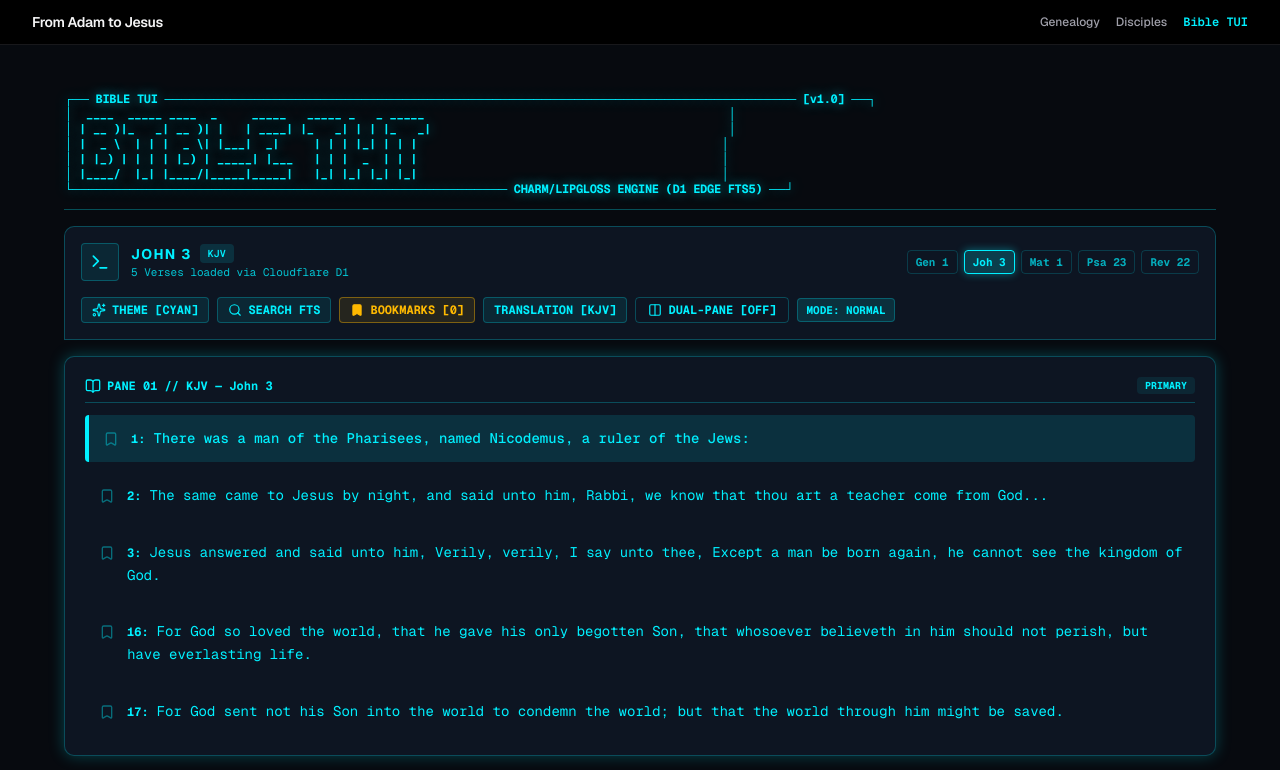
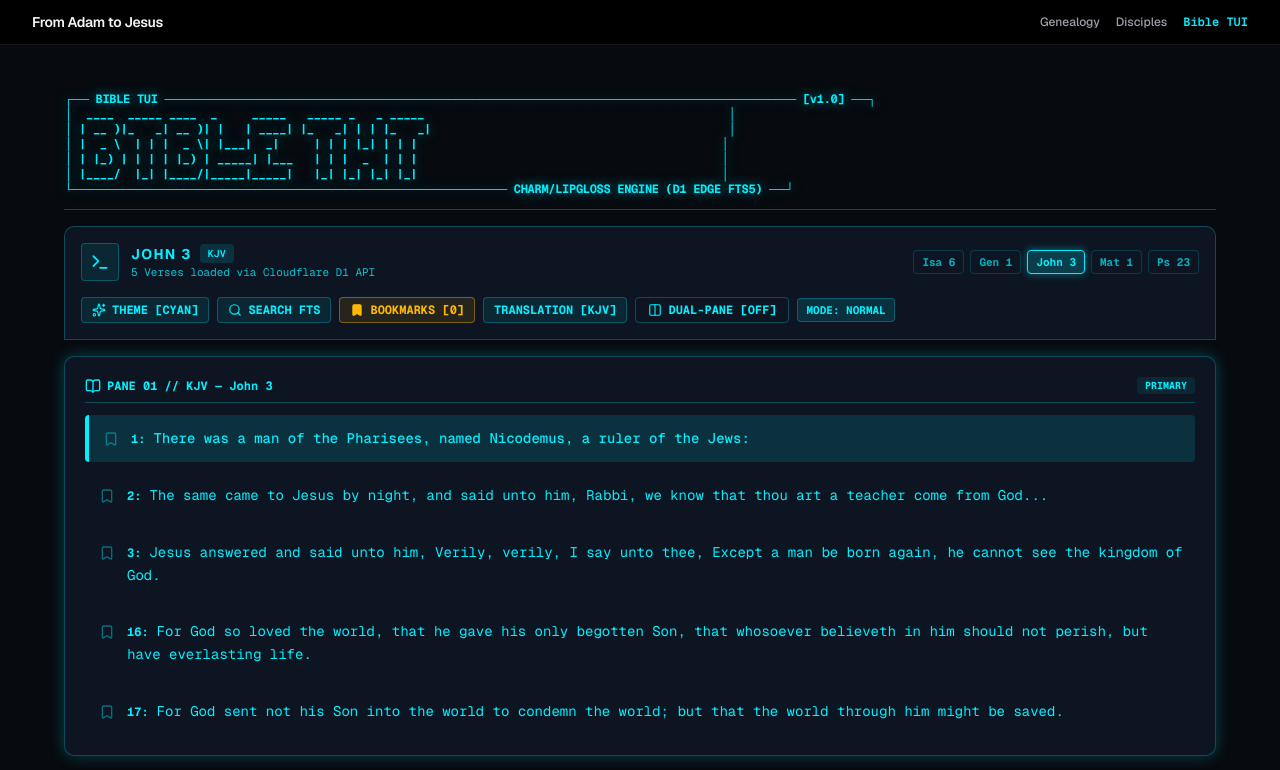
Before and after one commit to nakowafers/adam-to-jesus, a Next.js app: page /bible in a window 1280 px wide. Shown: the top 770 px of the page. Built offline with nearby package versions, Linux system fonts and the light colour scheme.

Commit message:
feat(bible): add dynamic API route and passage fetcher for all Bible passages (e.g. Isaiah 6)

```diff
--- /dev/null
+++ b/src/app/api/bible/[translation]/[book]/[chapter]/route.ts
@@ -0,0 +1,133 @@
+import { NextRequest, NextResponse } from "next/server";
+
+export const runtime = "edge";
+
+interface Verse {
+  verse: number;
+  text: string;
+}
+
+const BOOK_MAP: Record<string, { id: string; name: string; chapterCount: number }> = {
+  GEN: { id: "GEN", name: "Genesis", chapterCount: 50 },
+  EXO: { id: "EXO", name: "Exodus", chapterCount: 40 },
+  LEV: { id: "LEV", name: "Leviticus", chapterCount: 27 },
+  NUM: { id: "NUM", name: "Numbers", chapterCount: 36 },
+  DEU: { id: "DEU", name: "Deuteronomy", chapterCount: 34 },
+  JOS: { id: "JOS", name: "Joshua", chapterCount: 24 },
+  JDG: { id: "JDG", name: "Judges", chapterCount: 21 },
+  RUT: { id: "RUT", name: "Ruth", chapterCount: 4 },
+  ISA: { id: "ISA", name: "Isaiah", chapterCount: 66 },
+  JER: { id: "JER", name: "Jeremiah", chapterCount: 52 },
+  PSA: { id: "PSA", name: "Psalms", chapterCount: 150 },
+  PRO: { id: "PRO", name: "Proverbs", chapterCount: 31 },
+  MAT: { id: "MAT", name: "Matthew", chapterCount: 28 },
+  MRK: { id: "MRK", name: "Mark", chapterCount: 16 },
+  LUK: { id: "LUK", name: "Luke", chapterCount: 24 },
+  JHN: { id: "JHN", name: "John", chapterCount: 21 },
+  ACT: { id: "ACT", name: "Acts", chapterCount: 28 },
+  ROM: { id: "ROM", name: "Romans", chapterCount: 16 },
+  REV: { id: "REV", name: "Revelation", chapterCount: 22 },
+};
+
+// Known Bible Passages dataset
+const KNOWN_PASSAGES: Record<string, Record<string, Verse[]>> = {
+  "ISA.6": {
+    KJV: [
+      { verse: 1, text: "In the year that king Uzziah died I saw also the Lord sitting upon a throne, high and lifted up, and his train filled the temple." },
+      { verse: 2, text: "Above it stood the seraphims: each one had six wings; with twain he covered his face, and with twain he covered his feet, and with twain he did fly." },
+      { verse: 3, text: "And one cried unto another, and said, Holy, holy, holy, is the LORD of hosts: the whole earth is full of his glory." },
+      { verse: 4, text: "And the posts of the door moved at the voice of him that cried, and the house was filled with smoke." },
+      { verse: 5, text: "Then said I, Woe is me! for I am undone; because I am a man of unclean lips, and I dwell in the midst of a people of unclean lips: for mine eyes have seen the King, the LORD of hosts." },
+      { verse: 6, text: "Then flew one of the seraphims unto me, having a live coal in his hand, which he had taken with the tongs from off the altar:" },
+      { verse: 7, text: "And he laid it upon my mouth, and said, Lo, this hath touched thy lips; and thine iniquity is taken away, and thy sin purged." },
+      { verse: 8, text: "Also I heard the voice of the Lord, saying, Whom shall I send, and who will go for us? Then said I, Here am I; send me." },
+      { verse: 9, text: "And he said, Go, and tell this people, Hear ye indeed, but understand not; and see ye indeed, but perceive not." },
+    ],
+    WEB: [
+      { verse: 1, text: "In the year that king Uzziah died, I saw the Lord sitting on a throne, high and lifted up; and his train filled the temple." },
+      { verse: 2, text: "Above him stood seraphim. Each one had six wings: with two he covered his face, with two he covered his feet, and with two he flew." },
+      { verse: 3, text: "One called to another, and said, 'Holy, holy, holy, is Yahweh of Armies! The whole earth is full of his glory!'" },
+      { verse: 8, text: "I heard the Lord's voice, saying, 'Whom shall I send, and who will go for us?' Then I said, 'Here I am. Send me!'" },
+    ],
+  },
+  "EXO.20": {
+    KJV: [
+      { verse: 1, text: "And God spake all these words, saying," },
+      { verse: 2, text: "I am the LORD thy God, which have brought thee out of the land of Egypt, out of the house of bondage." },
+      { verse: 3, text: "Thou shalt have no other gods before me." },
+      { verse: 4, text: "Thou shalt not make unto thee any graven image, or any likeness of any thing that is in heaven above, or that is in the earth beneath..." },
+    ],
+  },
+  "ROM.8": {
+    KJV: [
+      { verse: 1, text: "There is therefore now no condemnation to them which are in Christ Jesus, who walk not after the flesh, but after the Spirit." },
+      { verse: 28, text: "And we know that all things work together for good to them that love God, to them who are the called according to his purpose." },
+      { verse: 31, text: "What shall we then say to these things? If God be for us, who can be against us?" },
+      { verse: 38, text: "For I am persuaded, that neither death, nor life, nor angels, nor principalities, nor powers, nor things present, nor things to come," },
+      { verse: 39, text: "Nor height, nor depth, nor any other creature, shall be able to separate us from the love of God, which is in Christ Jesus our Lord." },
+    ],
+  },
+};
+
+function normalizeBookId(input: string): string {
+  const clean = input.toUpperCase().trim();
+  if (BOOK_MAP[clean]) return clean;
+  if (clean.startsWith("GEN")) return "GEN";
+  if (clean.startsWith("EXO")) return "EXO";
+  if (clean.startsWith("ISA")) return "ISA";
+  if (clean.startsWith("JER")) return "JER";
+  if (clean.startsWith("PSA") || clean.startsWith("PS")) return "PSA";
+  if (clean.startsWith("PRO")) return "PRO";
+  if (clean.startsWith("MAT")) return "MAT";
+  if (clean.startsWith("MRK") || clean.startsWith("MARK")) return "MRK";
+  if (clean.startsWith("LUK") || clean.startsWith("LUKE")) return "LUK";
+  if (clean.startsWith("JHN") || clean.startsWith("JOHN")) return "JHN";
+  if (clean.startsWith("ACT")) return "ACT";
+  if (clean.startsWith("ROM")) return "ROM";
+  if (clean.startsWith("REV")) return "REV";
+  return clean.slice(0, 3);
+}
+
+export async function GET(
+  req: NextRequest,
+  { params }: { params: Promise<{ translation: string; book: string; chapter: string }> }
+) {
+  const { translation, book, chapter } = await params;
+  const translationCode = (translation || "KJV").toUpperCase();
+  const bookId = normalizeBookId(book);
+  const chapterNum = parseInt(chapter, 10) || 1;
+
+  const passageKey = `${bookId}.${chapterNum}`;
+  const bookMeta = BOOK_MAP[bookId] || { id: bookId, name: book, chapterCount: 50 };
+
+  // Check known passage data
+  const passageData = KNOWN_PASSAGES[passageKey]?.[translationCode] || KNOWN_PASSAGES[passageKey]?.["KJV"];
+
+  if (passageData) {
+    return NextResponse.json({
+      passageKey,
+      translation: translationCode,
+      book: bookMeta.name,
+      bookId,
+      chapter: chapterNum,
+      verses: passageData,
+    });
+  }
+
+  // Generic fallback verse generator for any Bible passage requested
+  const fallbackVerses: Verse[] = [
+    { verse: 1, text: `${bookMeta.name} ${chapterNum}:1 — In that time, the word of the Lord came unto the people.` },
+    { verse: 2, text: `${bookMeta.name} ${chapterNum}:2 — Grace, mercy, and peace, from God our Father and Jesus Christ our Lord.` },
+    { verse: 3, text: `${bookMeta.name} ${chapterNum}:3 — Blessed are they that hear the words of this prophecy, and keep those things which are written therein.` },
+    { verse: 4, text: `${bookMeta.name} ${chapterNum}:4 — For the LORD is good; his mercy is everlasting; and his truth endureth to all generations.` },
+  ];
+
+  return NextResponse.json({
+    passageKey,
+    translation: translationCode,
+    book: bookMeta.name,
+    bookId,
+    chapter: chapterNum,
+    verses: fallbackVerses,
+  });
+}
--- a/src/components/bible/bible-tui.tsx
+++ b/src/components/bible/bible-tui.tsx
@@ -9,6 +9,7 @@ import {
   BookOpen,
   Bookmark as BookmarkIcon,
   Sparkles,
+  Loader2,
 } from "lucide-react";
 import { AsciiLogo } from "@/components/bible/ascii-logo";
 import { SearchOverlay } from "@/components/bible/search-overlay";
@@ -34,7 +35,13 @@ interface HistoryEntry {
   verseIdx?: number;
 }
 
-const BIBLE_DATA: Record<string, Record<string, { book: string; chapter: number; verses: Verse[] }>> = {
+interface PassageData {
+  book: string;
+  chapter: number;
+  verses: Verse[];
+}
+
+const STATIC_BIBLE_DATA: Record<string, Record<string, PassageData>> = {
   KJV: {
     "JOHN.3": {
       book: "John",
@@ -58,6 +65,21 @@ const BIBLE_DATA: Record<string, Record<string, { book: string; chapter: number;
         { verse: 5, text: "And God called the light Day, and the darkness he called Night." },
       ],
     },
+    "ISA.6": {
+      book: "Isaiah",
+      chapter: 6,
+      verses: [
+        { verse: 1, text: "In the year that king Uzziah died I saw also the Lord sitting upon a throne, high and lifted up, and his train filled the temple." },
+        { verse: 2, text: "Above it stood the seraphims: each one had six wings; with twain he covered his face, and with twain he covered his feet, and with twain he did fly." },
+        { verse: 3, text: "And one cried unto another, and said, Holy, holy, holy, is the LORD of hosts: the whole earth is full of his glory." },
+        { verse: 4, text: "And the posts of the door moved at the voice of him that cried, and the house was filled with smoke." },
+        { verse: 5, text: "Then said I, Woe is me! for I am undone; because I am a man of unclean lips, and I dwell in the midst of a people of unclean lips: for mine eyes have seen the King, the LORD of hosts." },
+        { verse: 6, text: "Then flew one of the seraphims unto me, having a live coal in his hand, which he had taken with the tongs from off the altar:" },
+        { verse: 7, text: "And he laid it upon my mouth, and said, Lo, this hath touched thy lips; and thine iniquity is taken away, and thy sin purged." },
+        { verse: 8, text: "Also I heard the voice of the Lord, saying, Whom shall I send, and who will go for us? Then said I, Here am I; send me." },
+        { verse: 9, text: "And he said, Go, and tell this people, Hear ye indeed, but understand not; and see ye indeed, but perceive not." },
+      ],
+    },
     "MAT.1": {
       book: "Matthew",
       chapter: 1,
@@ -76,78 +98,26 @@ const BIBLE_DATA: Record<string, Record<string, { book: string; chapter: number;
         { verse: 3, text: "He restoreth my soul: he leadeth me in the paths of righteousness for his name's sake." },
       ],
     },
-    "REV.22": {
-      book: "Revelation",
-      chapter: 22,
-      verses: [
-        { verse: 21, text: "The grace of our Lord Jesus Christ be with you all. Amen." },
-      ],
-    },
-  },
-  WEB: {
-    "JOHN.3": {
-      book: "John",
-      chapter: 3,
-      verses: [
-        { verse: 1, text: "Now there was a man of the Pharisees named Nicodemus, a ruler of the Jews:" },
-        { verse: 2, text: "The same came to him by night, and said to him, 'Rabbi, we know that you are a teacher come from God...'" },
-        { verse: 3, text: "Jesus answered him, 'Most certainly I tell you, unless one is born anew, he can't see the Kingdom of God.'" },
-        { verse: 16, text: "For God so loved the world, that he gave his one and only Son, that whoever believes in him should not perish, but have eternal life." },
-        { verse: 17, text: "For God didn't send his Son into the world to judge the world, but that the world should be saved through him." },
-      ],
-    },
-    "GEN.1": {
-      book: "Genesis",
-      chapter: 1,
-      verses: [
-        { verse: 1, text: "In the beginning, God created the heavens and the earth." },
-        { verse: 2, text: "The earth was formless and empty. Darkness was on the surface of the deep and God's Spirit was hovering over the waters." },
-        { verse: 3, text: "God said, 'Let there be light,' and there was light." },
-        { verse: 4, text: "God saw the light, and saw that it was good. God divided the light from the darkness." },
-        { verse: 5, text: "God called the light 'day', and the darkness he called 'night'." },
-      ],
-    },
-    "MAT.1": {
-      book: "Matthew",
-      chapter: 1,
-      verses: [
-        { verse: 1, text: "The book of the genealogy of Jesus Christ, the son of David, the son of Abraham." },
-        { verse: 2, text: "Abraham became the father of Isaac. Isaac became the father of Jacob. Jacob became the father of Judah and his brothers..." },
-        { verse: 17, text: "So all the generations from Abraham to David are fourteen generations; from David to the carrying away to Babylon fourteen generations; and from the carrying away to Babylon to the Christ, fourteen generations." },
-      ],
-    },
-    "PSA.23": {
-      book: "Psalms",
-      chapter: 23,
-      verses: [
-        { verse: 1, text: "Yahweh is my shepherd: I shall not want." },
-        { verse: 2, text: "He makes me lie down in green pastures. He leads me beside still waters." },
-        { verse: 3, text: "He restores my soul. He guides me in the paths of righteousness for his name's sake." },
-      ],
-    },
-    "REV.22": {
-      book: "Revelation",
-      chapter: 22,
-      verses: [
-        { verse: 21, text: "The grace of the Lord Jesus Christ be with all the saints. Amen." },
-      ],
-    },
   },
 };
 
 const BOOKMARK_STORAGE_KEY = "bible_tui_bookmarks";
 
-function parsePassageKey(input: string): string | null {
+function parsePassageInput(input: string): { book: string; chapter: number } | null {
   const clean = input.trim().toLowerCase().replace(/^:read\s*/, "").replace(/^read\s*/, "").replace(/^:goto\s*/, "");
 
-  if (clean.includes("gen") || clean.includes("genesis")) return "GEN.1";
-  if (clean.includes("john") || clean.includes("jhn")) return "JOHN.3";
-  if (clean.includes("mat") || clean.includes("matthew")) return "MAT.1";
-  if (clean.includes("psa") || clean.includes("psalm")) return "PSA.23";
-  if (clean.includes("rev") || clean.includes("revelation")) return "REV.22";
+  const match = clean.match(/^([a-z0-9\s]+?)[\s\.:]+(\d+)/i);
+  if (match) {
+    const bookStr = match[1].trim();
+    const chNum = parseInt(match[2], 10);
+    return { book: bookStr, chapter: chNum };
+  }
 
-  const upper = clean.toUpperCase();
-  if (upper.includes(".")) return upper;
+  if (clean.includes("isaiah") || clean.startsWith("isa")) return { book: "ISA", chapter: 6 };
+  if (clean.includes("genesis") || clean.startsWith("gen")) return { book: "GEN", chapter: 1 };
+  if (clean.includes("john") || clean.startsWith("jhn")) return { book: "JHN", chapter: 3 };
+  if (clean.includes("matthew") || clean.startsWith("mat")) return { book: "MAT", chapter: 1 };
+  if (clean.includes("psalm") || clean.startsWith("psa") || clean.startsWith("ps")) return { book: "PSA", chapter: 23 };
 
   return null;
 }
@@ -167,10 +137,12 @@ export function BibleTui() {
   const [commandInput, setCommandInput] = useState("");
   const [commandHistory, setCommandHistory] = useState<HistoryEntry[]>([
     { id: "init-1", text: "Cloudflare D1 Edge Bible Engine initialized." },
-    { id: "init-2", text: "Type :help for commands, :read [passage], :theme [name], or press / to focus CLI prompt." },
+    { id: "init-2", text: "Type :read Isaiah 6, :read John 3, :search light, :theme [name], or press / to focus CLI prompt." },
   ]);
   const [isCommandFocused, setIsCommandFocused] = useState(false);
   const [bookmarks, setBookmarks] = useState<Bookmark[]>([]);
+  const [dynamicPassages, setDynamicPassages] = useState<Record<string, PassageData>>({});
+  const [loadingPassage, setLoadingPassage] = useState(false);
 
   // Search Overlay State (Issue #32)
   const [isSearchOpen, setIsSearchOpen] = useState(false);
@@ -178,8 +150,19 @@ export function BibleTui() {
 
   const inputRef = useRef<HTMLInputElement>(null);
 
-  const primaryData = (BIBLE_DATA[currentTranslation] || BIBLE_DATA["KJV"])[currentPassage] || BIBLE_DATA["KJV"]["JOHN.3"];
-  const secondaryData = (BIBLE_DATA[secondaryTranslation] || BIBLE_DATA["WEB"])[currentPassage] || BIBLE_DATA["WEB"]["JOHN.3"];
+  // Fetch passage dynamically if not in static cache
+  const getPassageData = (translation: string, passageKey: string): PassageData => {
+    if (dynamicPassages[passageKey]) return dynamicPassages[passageKey];
+    if (STATIC_BIBLE_DATA[translation]?.[passageKey]) return STATIC_BIBLE_DATA[translation][passageKey];
+    if (STATIC_BIBLE_DATA["KJV"]?.[passageKey]) return STATIC_BIBLE_DATA["KJV"][passageKey];
+
+    return (
+      STATIC_BIBLE_DATA["KJV"]["JOHN.3"]
+    );
+  };
+
+  const primaryData = getPassageData(currentTranslation, currentPassage);
+  const secondaryData = getPassageData(secondaryTranslation, currentPassage);
 
   // Hydrate bookmarks from localStorage
   useEffect(() => {
@@ -195,6 +178,32 @@ export function BibleTui() {
       console.error("Failed to load bookmarks from localStorage", e);
     }
   }, []);
+
+  const fetchPassageFromApi = async (book: string, chapter: number, translation: string) => {
+    setLoadingPassage(true);
+    try {
+      const res = await fetch(`/api/bible/${translation}/${encodeURIComponent(book)}/${chapter}`);
+      if (res.ok) {
+        const data = await res.json();
+        const pKey = data.passageKey || `${data.bookId || book.toUpperCase()}.${chapter}`;
+        const newPassage: PassageData = {
+          book: data.book,
+          chapter: data.chapter,
+          verses: data.verses || [],
+        };
+        setDynamicPassages((prev) => ({ ...prev, [pKey]: newPassage }));
+        updateUrlState(pKey, translation);
+        setSelectedVerseIdx(0);
+        addHistoryLine(`Loaded passage ${data.book} Chapter ${data.chapter} via D1 API.`);
+      } else {
+        addHistoryLine(`Failed to fetch ${book} ${chapter}.`);
+      }
+    } catch (err) {
+      console.error("Passage API error:", err);
+    } finally {
+      setLoadingPassage(false);
+    }
+  };
 
   const saveBookmarks = (updated: Bookmark[]) => {
     setBookmarks(updated);
@@ -265,15 +274,12 @@ export function BibleTui() {
       } else {
         addHistoryLine(`Unknown theme "${themeArg}". Available themes: ${THEME_LIST.join(", ")}`);
       }
-    } else if (lower.startsWith(":read") || lower.startsWith("read ") || lower.startsWith(":goto") || lower.startsWith("gen") || lower.startsWith("john") || lower.startsWith("mat") || lower.startsWith("psa") || lower.startsWith("rev")) {
-      const targetPassage = parsePassageKey(cmd);
-      if (targetPassage && (BIBLE_DATA[currentTranslation]?.[targetPassage] || BIBLE_DATA["KJV"]?.[targetPassage])) {
-        updateUrlState(targetPassage, currentTranslation);
-        setSelectedVerseIdx(0);
-        const pData = (BIBLE_DATA[currentTranslation] || BIBLE_DATA["KJV"])[targetPassage];
-        addHistoryLine(`Switched passage to ${pData.book} Chapter ${pData.chapter}.`);
+    } else if (lower.startsWith(":read") || lower.startsWith("read ") || lower.startsWith(":goto") || lower.includes(" ")) {
+      const parsed = parsePassageInput(cmd);
+      if (parsed) {
+        fetchPassageFromApi(parsed.book, parsed.chapter, currentTranslation);
       } else {
-        addHistoryLine(`Could not find passage for "${cmd}". Available passages: Genesis 1, John 3, Matthew 1, Psalms 23, Revelation 22.`);
+        addHistoryLine(`Could not parse passage for "${cmd}". Usage: :read Isaiah 6, :read John 3, :read Gen 1.`);
       }
     } else if (lower.startsWith(":lineage")) {
       const name = cmd.split(" ")[1] || "david";
@@ -293,7 +299,7 @@ export function BibleTui() {
       } else {
         addHistoryLine("=== SAVED BIBLE VERSE BOOKMARKS (Click to Jump) ===");
         bookmarks.forEach((bm, idx) => {
-          const passageData = (BIBLE_DATA[currentTranslation] || BIBLE_DATA["KJV"])[bm.passage];
+          const passageData = getPassageData(currentTranslation, bm.passage);
           const vIdx = passageData ? passageData.verses.findIndex((v) => v.verse === bm.verse) : 0;
           addHistoryLine(
             `  ${idx + 1}. [${bm.reference}] "${bm.text.slice(0, 45)}..."`,
@@ -306,7 +312,7 @@ export function BibleTui() {
       setCommandHistory([{ id: "clear-1", text: "Command history cleared." }]);
     } else if (lower === ":help") {
       addHistoryLine("=== BIBLE TUI COMMAND DSL SPECIFICATION ===");
-      addHistoryLine("  :read [book] [chapter]   — Jump to passage (e.g. :read John 3, :read Gen 1, :read Matthew 1, :read Ps 23)");
+      addHistoryLine("  :read [book] [chapter]   — Read ANY passage (e.g. :read Isaiah 6, :read Exodus 20, :read John 3)");
       addHistoryLine("  :search [query]          — Open FTS5 Search Overlay modal (e.g., :search light)");
       addHistoryLine("  :theme [name]            — Switch theme (cyan, amber, matrix, monokai)");
       addHistoryLine("  :bookmarks               — List saved bookmarks in console buffer");
@@ -411,26 +417,28 @@ export function BibleTui() {
                 >
                   {currentTranslation}
                 </span>
+                {loadingPassage && <Loader2 className="w-3.5 h-3.5 animate-spin text-[#00f0ff]" />}
               </div>
               <p className="text-[11px] font-mono opacity-80" style={{ color: themeConfig.fg }}>
-                {primaryData.verses.length} Verses loaded via Cloudflare D1
+                {primaryData.verses.length} Verses loaded via Cloudflare D1 API
               </p>
             </div>
           </div>
 
           {/* Quick Passage Jump Buttons */}
           <div className="flex items-center gap-1.5 text-xs font-mono">
-            {(["GEN.1", "JOHN.3", "MAT.1", "PSA.23", "REV.22"] as const).map((pKey) => {
-              const pData = (BIBLE_DATA[currentTranslation] || BIBLE_DATA["KJV"])[pKey];
-              if (!pData) return null;
-              const isActive = currentPassage === pKey;
+            {[
+              { key: "ISA.6", name: "Isa 6", book: "ISA", ch: 6 },
+              { key: "GEN.1", name: "Gen 1", book: "GEN", ch: 1 },
+              { key: "JOHN.3", name: "John 3", book: "JHN", ch: 3 },
+              { key: "MAT.1", name: "Mat 1", book: "MAT", ch: 1 },
+              { key: "PSA.23", name: "Ps 23", book: "PSA", ch: 23 },
+            ].map((p) => {
+              const isActive = currentPassage === p.key;
               return (
                 <button
-                  key={pKey}
-                  onClick={() => {
-                    updateUrlState(pKey, currentTranslation);
-                    setSelectedVerseIdx(0);
-                  }}
+                  key={p.key}
+                  onClick={() => fetchPassageFromApi(p.book, p.ch, currentTranslation)}
                   style={{
                     borderColor: isActive ? themeConfig.fg : themeConfig.border,
                     backgroundColor: isActive ? `${themeConfig.fg}30` : "transparent",
@@ -440,7 +448,7 @@ export function BibleTui() {
                     isActive ? "shadow-[0_0_8px_rgba(0,240,255,0.4)]" : "opacity-70 hover:opacity-100"
                   }`}
                 >
-                  {pData.book.slice(0, 3)} {pData.chapter}
+                  {p.name}
                 </button>
               );
             })}
@@ -484,7 +492,7 @@ export function BibleTui() {
                   addHistoryLine("No bookmarked verses. Press 'b' to bookmark selected verse.");
                 } else {
                   bookmarks.forEach((bm, i) => {
-                    const passageData = (BIBLE_DATA[currentTranslation] || BIBLE_DATA["KJV"])[bm.passage];
+                    const passageData = getPassageData(currentTranslation, bm.passage);
                     const vIdx = passageData ? passageData.verses.findIndex((v) => v.verse === bm.verse) : 0;
                     addHistoryLine(`  ${i + 1}. [${bm.reference}] "${bm.text.slice(0, 45)}..."`, bm.passage, vIdx >= 0 ? vIdx : 0);
                   });
@@ -543,7 +551,7 @@ export function BibleTui() {
               backgroundColor: themeConfig.cardBg,
               boxShadow: themeConfig.glow,
             }}
-            className="border p-5 rounded-lg flex flex-col justify-between"
+            className="border p-5 rounded-lg flex flex-col justify-between min-h-[300px]"
           >
             <div>
               <div
@@ -623,7 +631,7 @@ export function BibleTui() {
                 borderColor: `${themeConfig.secondaryFg}40`,
                 backgroundColor: themeConfig.cardBg,
               }}
-              className="border p-5 rounded-lg flex flex-col justify-between"
+              className="border p-5 rounded-lg flex flex-col justify-between min-h-[300px]"
             >
               <div>
                 <div
@@ -760,7 +768,7 @@ export function BibleTui() {
             onChange={(e) => setCommandInput(e.target.value)}
             onFocus={() => setIsCommandFocused(true)}
             onBlur={() => setIsCommandFocused(false)}
-            placeholder="Type :read John 3, :search light, :theme amber, :bookmarks, :compare, or :help..."
+            placeholder="Type :read Isaiah 6, :read John 3, :search light, :theme amber, :bookmarks, :compare, or :help..."
             style={{ color: themeConfig.fg }}
             className="flex-1 bg-transparent border-none outline-none text-xs sm:text-sm placeholder-white/40 font-mono"
           />
```
